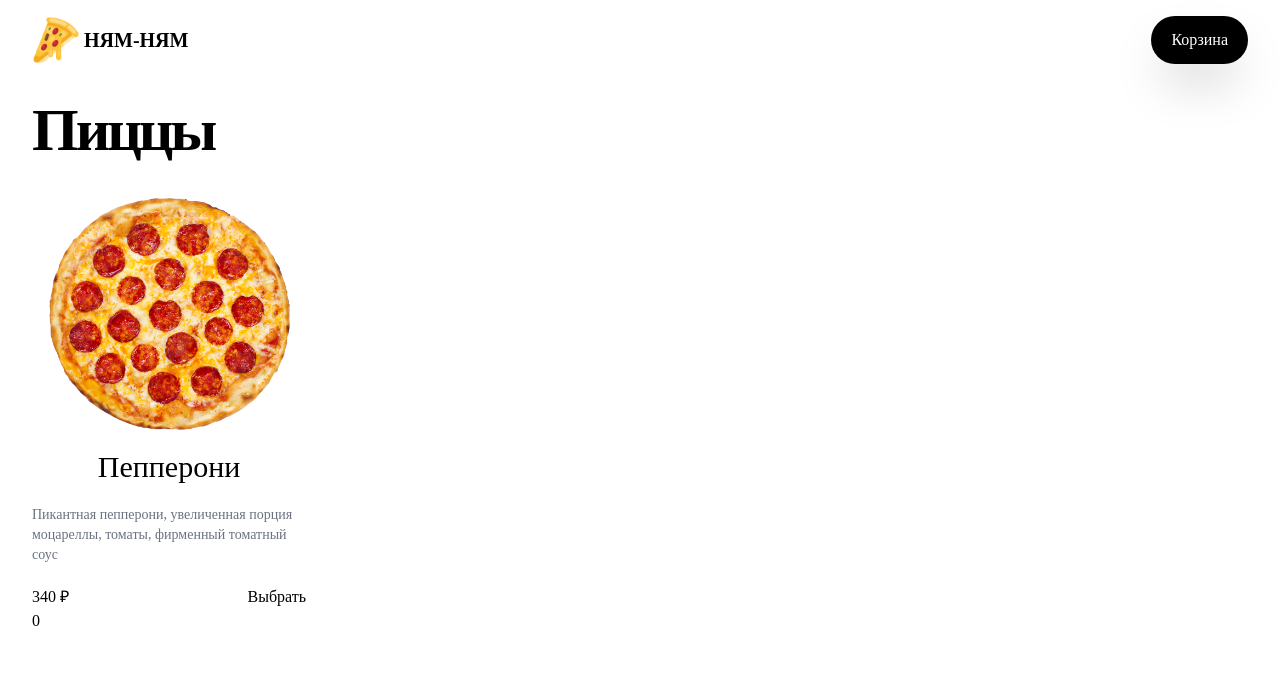
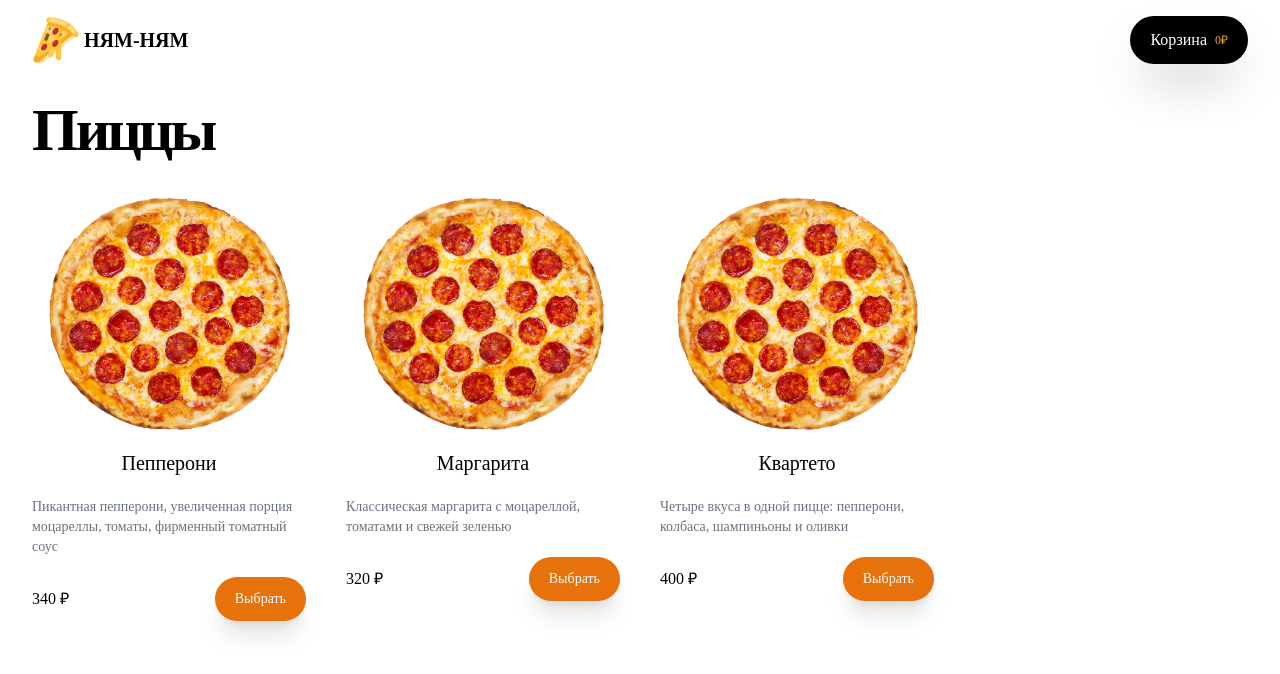
Before and after one commit to PapaSavage/program-center-test, a Nuxt app in the folder frontend/: page / in a window 1280 px wide. Shown: the top 674 px of the page. Built offline with nearby package versions, Linux system fonts and the light colour scheme; a web font is replaced by a local one.

Commit message:
mainpage

```diff
--- a/frontend/assets/css/tailwind.css
+++ b/frontend/assets/css/tailwind.css
@@ -29,3 +29,26 @@ h2 {
 p {
 	@apply mx-auto max-w-[700px] md:text-xl;
 }
+
+.price {
+	@apply text-sm sm:text-base;
+}
+
+.title {
+	@apply text-xl;
+}
+
+.description {
+	@apply font-light text-xs sm:text-sm;
+}
+
+.btn-primary {
+	@apply bg-secondary p-2 px-4 sm:p-3 sm:px-5 text-sm rounded-full text-white shadow-xl hover:shadow-inner hover:bg-orange-600 active:bg-secondary;
+}
+.text-container {
+	overflow: hidden;
+	text-overflow: ellipsis;
+	display: -webkit-box;
+	-webkit-line-clamp: 3;
+	-webkit-box-orient: vertical;
+}
--- a/frontend/layouts/default.vue
+++ b/frontend/layouts/default.vue
@@ -1,13 +1,25 @@
 <template>
     <header
-        class="sticky top-0 px-4 py-4 sm:container mx-auto flex flex-row items-center justify-between backdrop-blur-lg bg-white/30 z-40">
+        class="sticky top-0 px-4 py-4 sm:container mx-auto flex flex-row items-center justify-between backdrop-blur-lg bg-white/30 z-5">
         <a href="/" class="flex flex-row items-center gap-1">
             <img src="/img/pizza-logo.png" class="h-12 w-12" alt="" />
             <div class="font-bold text-xl">НЯМ-НЯМ</div>
         </a>
-        <button class="bg-black p-3 px-5 rounded-full text-white shadow-2xl">Корзина</button>
+        <button
+            class="bg-black p-3 px-5 rounded-full flex flex-row items-center justify-center gap-2 text-white shadow-2xl">
+            Корзина
+            <span class="text-xs text-primary flex flex-row items-center">{{ totalPrice
+                }}₽
+            </span></button>
     </header>
     <div class="px-4 sm:container">
         <slot />
     </div>
 </template>
+
+<script setup lang="ts">
+
+const cartStore = useCartStore();
+const { items: cartItems, totalItems, totalPrice } = storeToRefs(cartStore);
+
+</script>
--- a/frontend/nuxt.config.ts
+++ b/frontend/nuxt.config.ts
@@ -2,7 +2,7 @@
 export default defineNuxtConfig({
 	compatibilityDate: "2024-04-03",
 	modules: ["@pinia/nuxt"],
-	css: ["~/assets/css/tailwind.css"],
+	css: ["~/assets/css/tailwind.css", "animate.css"],
 	ssr: false,
 	devtools: { enabled: false },
 	postcss: {
--- a/frontend/package.json
+++ b/frontend/package.json
@@ -10,8 +10,8 @@
 		"postinstall": "nuxt prepare"
 	},
 	"dependencies": {
-		"@nuxtjs/composition-api": "^0.34.0",
 		"@pinia/nuxt": "^0.5.2",
+		"animate.css": "^4.1.1",
 		"nuxt": "^3.12.4",
 		"pinia": "^2.2.0",
 		"vue": "latest"
--- a/frontend/pages/index.vue
+++ b/frontend/pages/index.vue
@@ -1,28 +1,64 @@
 <template>
     <h1 class="py-5">Пиццы</h1>
     <div class="grid grid-cols-2 sm:grid-cols-3 md:grid-cols-4 gap-10">
-        <div class="flex flex-col">
-            <img src="/img/Pepperoni-Pizza.png" alt="">
-            <h2 class="text-center">Пепперони</h2>
-            <div class="text-gray-500 my-5 text-sm">Пикантная пепперони, увеличенная порция моцареллы, томаты, фирменный
-                томатный
-                соус
-            </div>
-            <div class="flex flex-row justify-between items-center pt-">
-                <div>340 ₽</div>
-                <button class="btn-primary" @click="addToCart({
-                    id: 1,
-                    name: 'Пепперони',
-                    description: 'Пикантная пепперони, увеличенная порция моцареллы, томаты, фирменный томатный соус',
-                    price: 340,
-                    quantity: 1,
-                    image: '/img/Pepperoni-Pizza.png'
-                })">Выбрать</button>
+        <div v-for="pizza in pizzas" :key="pizza.id" class="flex flex-col">
+            <img :src="pizza.image" alt="">
+            <div class="title text-center">{{ pizza.name }}</div>
+            <div class="text-gray-500 my-5 description text-container">{{ pizza.description }}</div>
+            <div class="flex flex-row justify-between items-center">
+                <div class="price">{{ pizza.price }} ₽</div>
+                <button class="btn-primary" @click="showModal(pizza)">Выбрать</button>
             </div>
         </div>
+    </div>
 
+    <div v-if="selectedPizza"
+        class="fixed z-10 inset-0 overflow-y-auto animate__animated animate__fadeIn flex flex-col justify-center items-center">
+        <div class="fixed inset-0 transition-opacity" aria-hidden="true" @click="hideModal">
+            <div class="absolute inset-0 bg-gray-500 opacity-75"></div>
+        </div>
+        <div
+            class="bg-white rounded-lg overflow-hidden shadow-xl transform transition-all max-w-xs sm:max-w-xl md:max-w-3xl w-full">
+            <div class="grid sm:grid-cols-2 grid-rows-1 divide-x">
+                <div class="place-self-center">
+                    <img class="w-64 sm:w-full" :src="selectedPizza.image" alt="">
+                </div>
+                <div class="flex flex-col gap-3 p-3">
+                    <div class="text-xl text-center pt-2">{{ selectedPizza.name }}</div>
+                    <div class="bg-gray-100 rounded-xl p-3 description">{{ selectedPizza.description }}
+                    </div>
+                    <div class="grow flex flex-col justify-end">
+                        <div class="text-center pb-2"></div>
+                        <hr class="dashed">
+                        <div class="mt-3">
+                            <button @click="addToCart(selectedPizza)" v-if="selectedPizza.quantity == 0"
+                                class="btn-primary w-full">Добавить в
+                                корзину</button>
+                            <div v-else
+                                class="flex flex-row gap-3 items-center justify-end animate__animated animate__fadeIn">
+                                <div class="flex flex-row gap-2 items-center w-28">
+                                    <button @click="removefromCart(selectedPizza)"
+                                        class="w-8 bg-gradient-to-b from-gray-200 to-gray-300 hover:from-gray-300 hover:to-gray-200 active:from-gray-200 active:to-gray-300 text-black text-2xl my-1 rounded-xl hover:shadow-inner active:shadow-none border">
+                                        -
+                                    </button>
+                                    <div>{{ selectedPizza.quantity }}</div>
+                                    <button @click="addToCart(selectedPizza)"
+                                        class="w-8 bg-gradient-to-b from-gray-200 to-gray-300 hover:from-gray-300 hover:to-gray-200 active:from-gray-200 active:to-gray-300 text-black text-2xl my-1 rounded-xl hover:shadow-inner active:shadow-none border">
+                                        +
+                                    </button>
+                                </div>
+                                <div class="grow flex justify-end items-center gap-1">
+                                    <div class="price">{{ selectedPizza.price * selectedPizza.quantity }} ₽
+                                    </div>
+                                    <button class="btn-primary" @click="selectedPizza = null">Корзина</button>
+                                </div>
+                            </div>
+                        </div>
+                    </div>
+                </div>
+            </div>
+        </div>
     </div>
-    <div>{{ totalPrice }}</div>
 </template>
 
 <script setup lang="ts">
@@ -35,29 +71,84 @@ useHead({
 });
 
 
-const cartStore = useCartStore();
-const { items: cartItems, totalItems, totalPrice } = storeToRefs(cartStore);
-
 interface pizza {
     id: number;
     name: string;
     description: string;
     price: number;
-    quantity: number;
+    quantity?: number | any;
     image: string;
 }
+const pizzas: pizza[] = [
+    {
+        id: 1,
+        name: 'Пепперони',
+        description: 'Пикантная пепперони, увеличенная порция моцареллы, томаты, фирменный томатный соус',
+        price: 340,
+        image: '/img/Pepperoni-Pizza.png'
+    },
+    {
+        id: 2,
+        name: 'Маргарита',
+        description: 'Классическая маргарита с моцареллой, томатами и свежей зеленью',
+        price: 320,
+        image: '/img/Pepperoni-Pizza.png'
+    },
+    {
+        id: 3,
+        name: 'Квартето',
+        description: 'Четыре вкуса в одной пицце: пепперони, колбаса, шампиньоны и оливки',
+        price: 400,
+        image: '/img/Pepperoni-Pizza.png'
+    },
+];
 
 
-function addToCart(product: pizza) {
+const cartStore = useCartStore();
+const { items: cartItems, totalItems, totalPrice } = storeToRefs(cartStore);
+
+const selectedPizza = ref<pizza | null>();
+
+function showModal(pizza: pizza) {
+    selectedPizza.value = pizza;
+    selectedPizza.value.quantity = quantitypizza(selectedPizza.value);
+}
+
+function hideModal() {
+    selectedPizza.value = null;
+}
+
+function pizzaincart(pizza: pizza) {
+    return cartItems.value.some((item) => item.id === pizza.id);
+}
+
+function quantitypizza(pizza: pizza) {
+    if (cartItems.value.some((item) => item.id === pizza.id)) {
+        return cartItems.value.filter((item) => item.id === pizza.id)[0].quantity
+    }
+    else return 0
+}
+
+function addToCart(pizza: pizza, count = 1) {
+    pizza.quantity++
     cartStore.addItem({
-        id: product.id,
-        name: product.name,
-        description: product.name,
-        price: product.price,
-        quantity: product.quantity,
-        image: product.image
+        id: pizza.id,
+        name: pizza.name,
+        description: pizza.name,
+        price: pizza.price,
+        quantity: count,
+        image: pizza.image
     });
+}
 
+function removefromCart(pizza: pizza) {
+    pizza.quantity--
+    if (quantitypizza(pizza) == 0) {
+        cartStore.removeItem(pizza.id)
+    }
+    else {
+        cartStore.updateItemQuantity(pizza.id, pizza.quantity)
+    }
 }
 
 </script>
--- a/frontend/stores/cart.ts
+++ b/frontend/stores/cart.ts
@@ -13,7 +13,7 @@ interface CartItem {
 export const useCartStore = defineStore("cart", () => {
 	const items = ref<CartItem[]>([]);
 
-	const pizzalocalstorage = localStorage.getItem("items");
+	const pizzalocalstorage = sessionStorage.getItem("items");
 
 	if (pizzalocalstorage) {
 		items.value = JSON.parse(pizzalocalstorage)._value;
@@ -60,7 +60,7 @@ export const useCartStore = defineStore("cart", () => {
 	watch(
 		() => items,
 		(state) => {
-			localStorage.setItem("items", JSON.stringify(state));
+			sessionStorage.setItem("items", JSON.stringify(state));
 		},
 		{ deep: true }
 	);
```
Also changed, not shown: frontend/pages/cart.vue (added), 2 other files (tests, documents, lock files or other folders).
